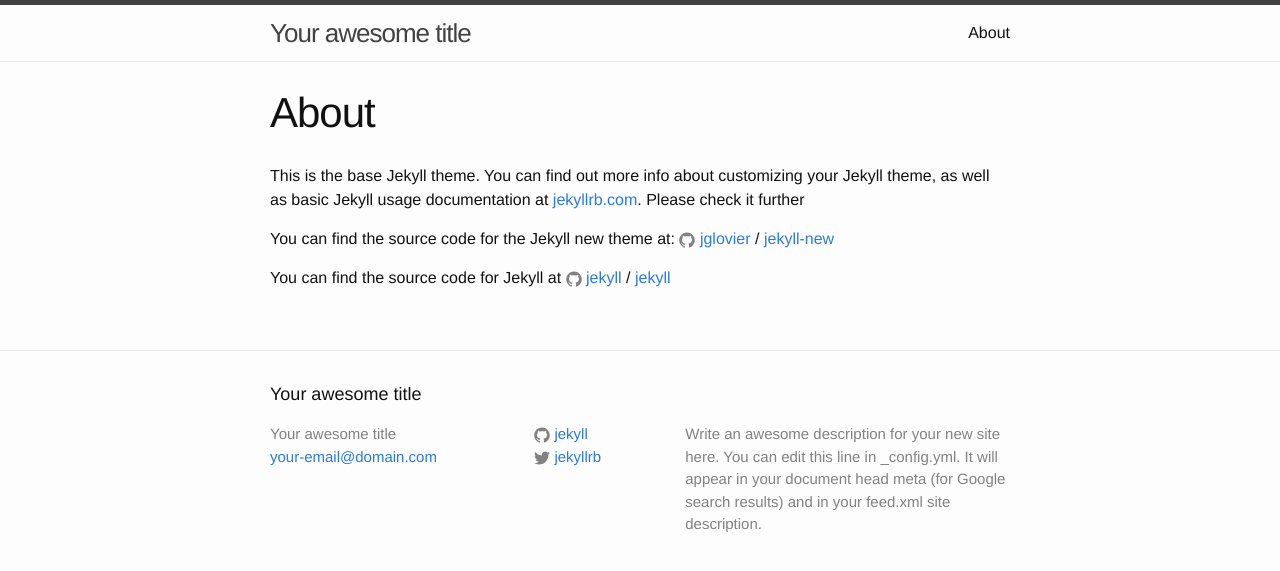
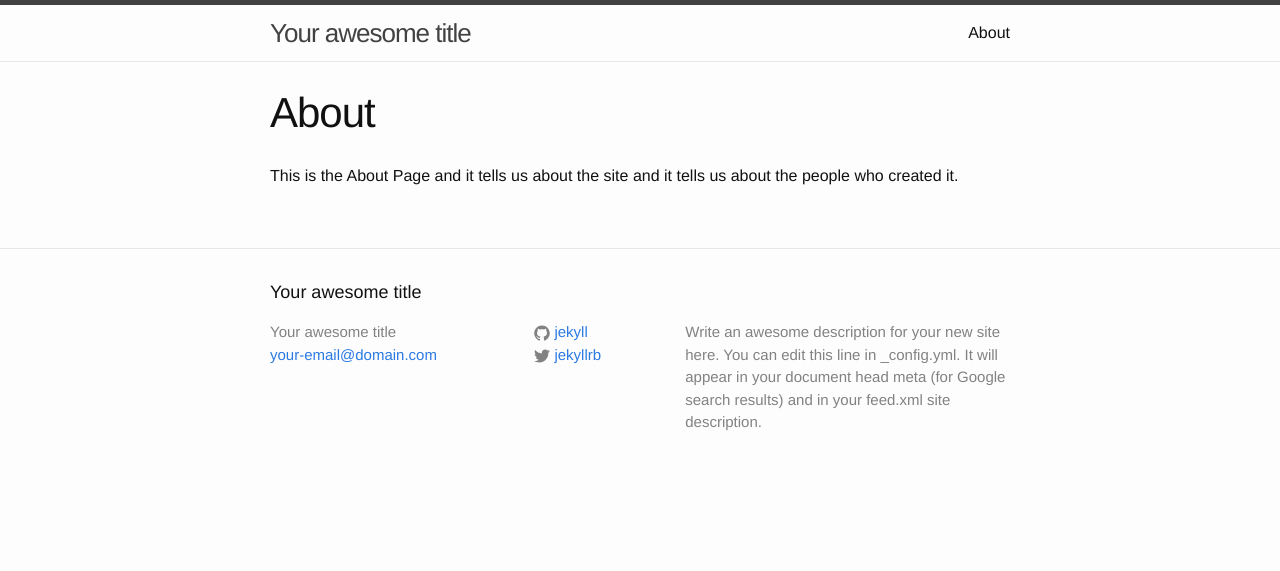
Before and after one commit to fizzahzahoor/SiteleafIntegration, a Jekyll site: the page built from about.md, in a window 1280 px wide. Shown: the top 571 px of the page. Built offline with Jekyll 4.4.1, drawn with Linux system fonts in a browser that asks for light colours.

Commit message:
Updated About

```diff
--- a/about.md
+++ b/about.md
@@ -4,12 +4,5 @@
 layout: page
 ---
 
-This is the base Jekyll theme. You can find out more info about customizing your Jekyll theme, as well as basic Jekyll usage documentation at [jekyllrb.com](http://jekyllrb.com/). Please check it further
-
-You can find the source code for the Jekyll new theme at:
-{% include icon-github.html username="jglovier" %} /
-[jekyll-new](https://github.com/jglovier/jekyll-new)
-
-You can find the source code for Jekyll at
-{% include icon-github.html username="jekyll" %} /
-[jekyll](https://github.com/jekyll/jekyll)
+This is the About Page and it tells us about the site and <space><space>
+it tells us about the people who created it.
```
